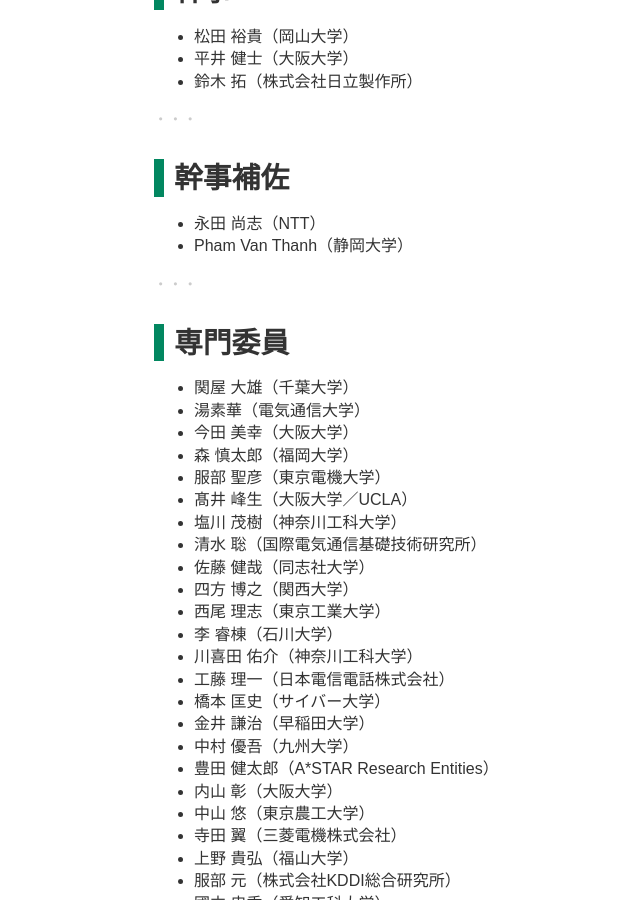
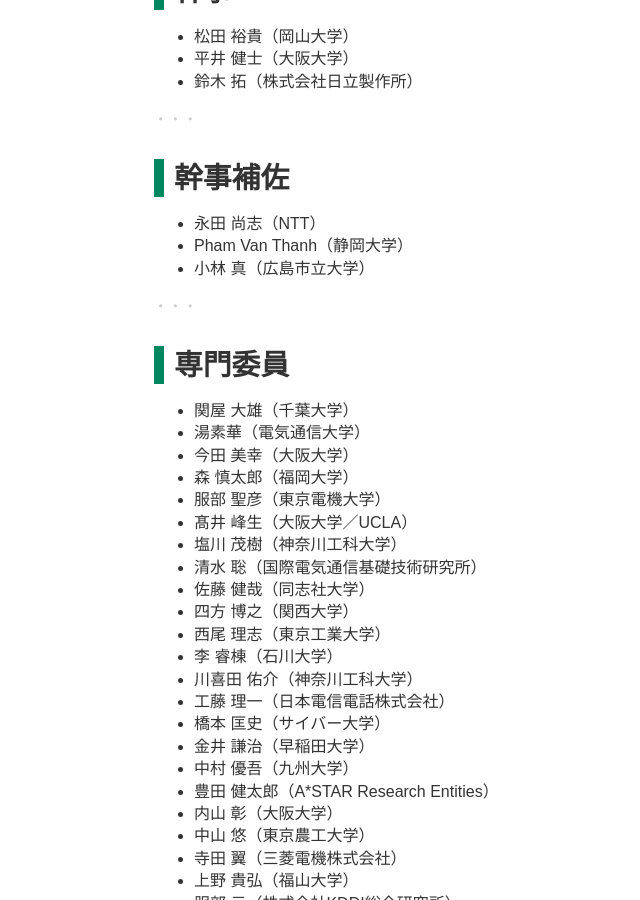
Before and after one commit to IEICE-SeMI/ieice-semi.github.io, a Jekyll site: the page built from docs/committee.md, in a window 1280 px wide and 900 px high, scrolled down 750 px. Shown: the whole window, without its empty margins (76-716 px from the left). Built offline with Jekyll 4.4.1, drawn with Linux system fonts in a browser that asks for light colours.

Commit message:
add kobayashi-sensei

```diff
--- a/docs/committee.md
+++ b/docs/committee.md
@@ -29,6 +29,7 @@ permalink: /committee/
 # 幹事補佐
 - 永田 尚志（NTT）
 - Pham Van Thanh（静岡大学）
+- 小林 真（広島市立大学）
 
 ---
 
```
